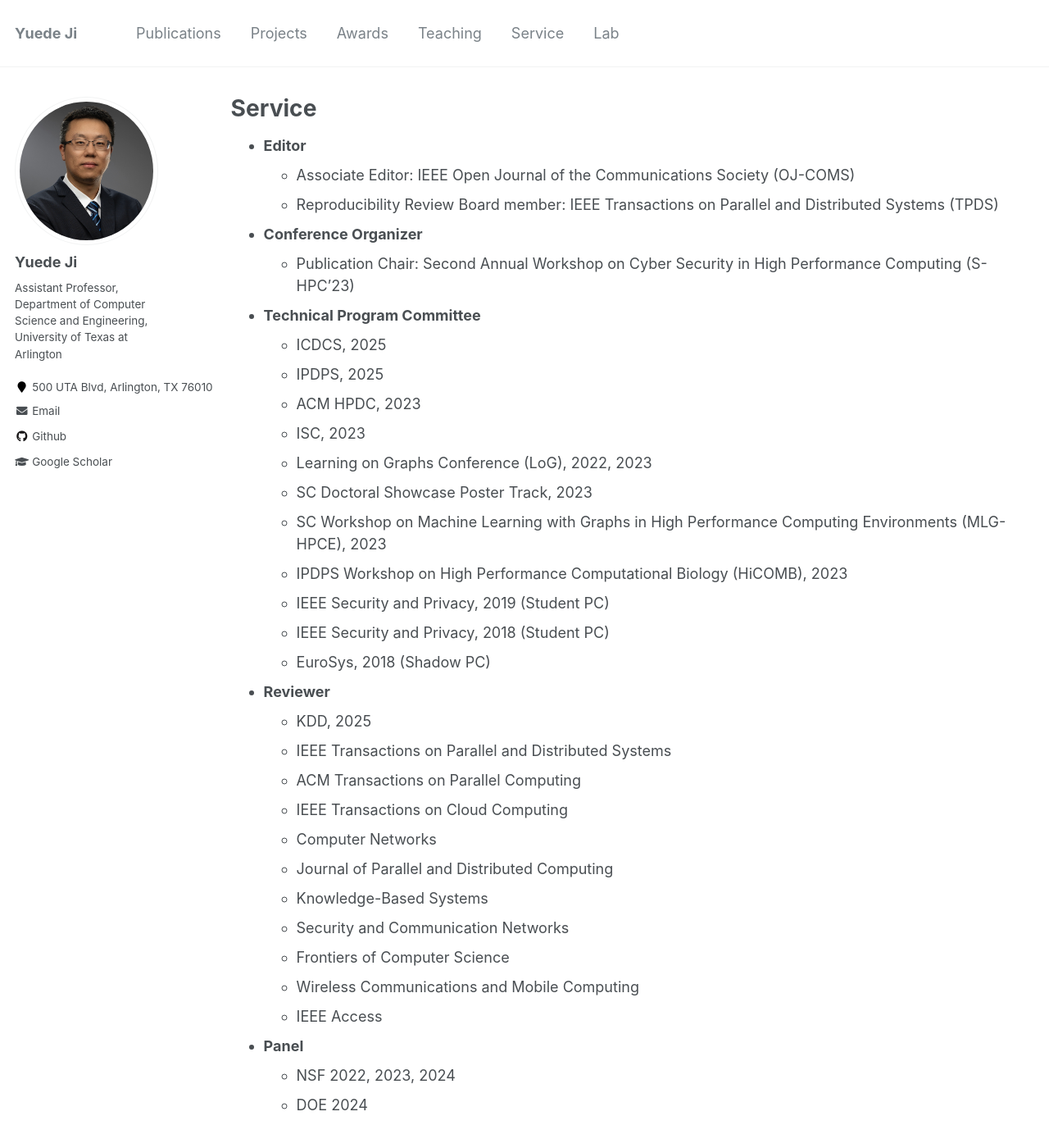
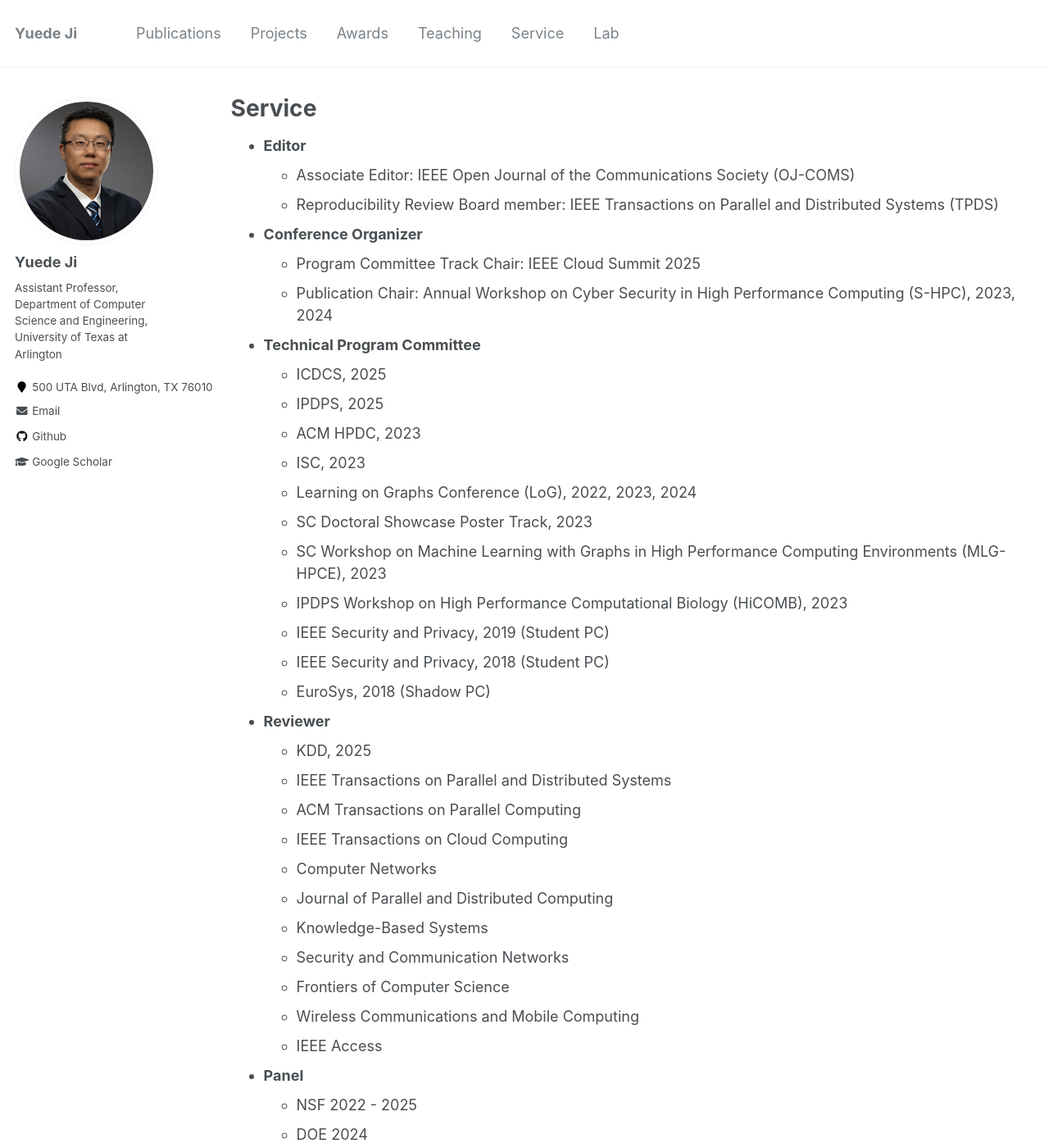
Before and after one commit to yuede/yuede.github.io, a Jekyll site: the page built from _pages/service.md, in a window 1280 px wide and 1400 px high. Shown: the whole window at 82% size. Built offline with Jekyll 4.4.1, drawn with Linux system fonts in a browser that asks for light colours.

Commit message:
major update to all on April 3, 2025

```diff
--- a/_pages/service.md
+++ b/_pages/service.md
@@ -9,14 +9,15 @@ author_profile: true
     * Reproducibility Review Board member: IEEE Transactions on Parallel and Distributed Systems (TPDS)
 
 * **Conference Organizer**
-    * Publication Chair: Second Annual Workshop on Cyber Security in High Performance Computing (S-HPC'23)
+    * Program Committee Track Chair: IEEE Cloud Summit 2025
+    * Publication Chair: Annual Workshop on Cyber Security in High Performance Computing (S-HPC), 2023, 2024
 
 * **Technical Program Committee**
     * ICDCS, 2025
     * IPDPS, 2025
     * ACM HPDC, 2023
     * ISC, 2023
-    * Learning on Graphs Conference (LoG), 2022, 2023
+    * Learning on Graphs Conference (LoG), 2022, 2023, 2024
     * SC Doctoral Showcase Poster Track, 2023
     * SC Workshop on Machine Learning with Graphs in High Performance Computing Environments (MLG-HPCE), 2023
     * IPDPS Workshop on High Performance Computational Biology (HiCOMB), 2023
@@ -38,5 +39,5 @@ author_profile: true
     * IEEE Access
 
 * **Panel**
-    * NSF 2022, 2023, 2024
+    * NSF 2022 - 2025
     * DOE 2024
```
Also changed, not shown: _pages/award.md (+1 -1 lines), _pages/lab.md (+1 -0 lines), _pages/publications_full.md (+2 -2 lines), _pages/teaching.md (+1 -2 lines).
